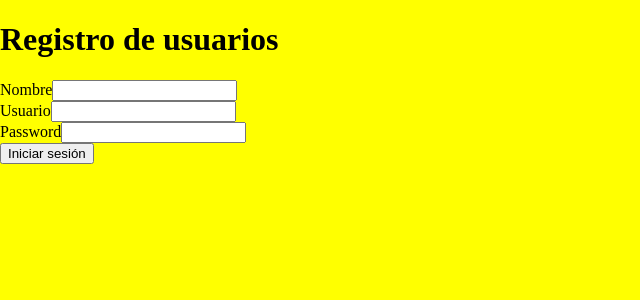
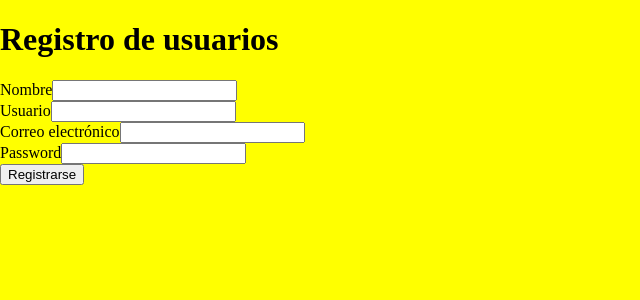
Before and after one commit to alilopez37/CursoWebA, a React (Vite) app: page /register in a window 1280 px wide. Shown: the top 300 px of the page, without its empty margins (0-640 px from the left). Built offline with nearby package versions, Linux system fonts and the light colour scheme.

Commit message:
[ADD] Servicios POST de alta de usuario

```diff
--- /dev/null
+++ b/src/assets/styles/Character.css
@@ -0,0 +1,14 @@
+.character-container_character {
+    width: 30%;
+    margin: 0 10px;
+}
+
+.character-container_character img {
+    border-radius: 50%;
+}
+
+.character-container_character span {
+    font-size: 15px;
+    color: grey;
+    text-align: center;
+}
--- /dev/null
+++ b/src/assets/styles/CharacterList.css
@@ -0,0 +1,7 @@
+.character-container {
+    display: flex;
+    flex-wrap: wrap;
+    width: 90%;
+    margin: 0 5%;
+    justify-content: center;
+}
--- a/src/components/atoms/FormRegister.jsx
+++ b/src/components/atoms/FormRegister.jsx
@@ -3,40 +3,64 @@ import {useNavigate} from 'react-router-dom';
 
 function FormRegister() {
     const navigate = useNavigate()
-
     const name = useRef()
     const username = useRef()
     const password = useRef()
 
     const form = useRef()
+    const endpoint = 'http://34.225.239.102/api/registrar/usuario'
 
     const handlerClick = (e)=>{
         e.preventDefault();
         //navigate("/home")
         const newForm = new FormData(form.current)
-        let newName = newForm.get('name')
-        alert(`Nombre: ${newForm.get('name')} \nUsername: ${newForm.get('username')}`)
+        //let newName = newForm.get('name')
+        //alert(`Nombre: ${newForm.get('name')} \nUsername: ${newForm.get('username')}`)
+
+        const options = {
+            method: 'POST',
+            headers : {
+                'Content-Type':'application/json'
+            },
+            body:JSON.stringify({
+                nombre: newForm.get('nombre'),
+                usuario: newForm.get('usuario'),
+                correo: newForm.get('correo'),
+                contrasenia: newForm.get('contrasenia')
+            })
+        }
+
+        fetch(endpoint, options)
+        .then(response => response.json())
+        .then(data => {
+            alert(JSON.stringify(data))
+        })
     }
 
     return (
         <form ref={form}>
             <div>
                 <label htmlFor="name">Nombre</label>
-                <input type="text" id="name" name="name" />
+                <input type="text" id="name" name="nombre" />
             </div>
 
             <div>
                 <label>Usuario
-                    <input type="text" name="username"/>
+                    <input type="text" name="usuario"/>
                 </label>
             </div>
 
             <div>
-                <label>Password</label>
-                <input type="password" ref={password} />
+                <label htmlFor="name">Correo electrónico</label>
+                <input type="text" id="name" name="correo" />
             </div>
 
-            <button type="button" onClick={handlerClick}>Iniciar sesión</button>
+            <div>
+                <label>Password</label>
+                <input type="password" name='contrasenia' />
+            </div>
+
+            <button type="button" onClick={handlerClick}>Registrarse</button>
         </form>
      );
 }
--- a/src/components/molecules/Character.jsx
+++ b/src/components/molecules/Character.jsx
@@ -1,8 +1,11 @@
+import '../../assets/styles/Character.css'
 function Character({img,name}) {
     return (
-        <div>
+        <div className="character-container_character">
             <img src={img} alt={name} />
-            <span>{name}</span>
+            <div>
+                <span>{name}</span>
+            </div>
         </div>
      );
 }
--- a/src/components/organism/CharacterList.jsx
+++ b/src/components/organism/CharacterList.jsx
@@ -1,10 +1,13 @@
 import Character from "../molecules/Character";
+import '../../assets/styles/CharacterList.css'
 function CharacterList({characters}) {
     return (
-        <div>
+        <div className="character-container">
             {characters.map( character => <Character
+                key={character.id}
                 img={character.image}
                 name={character.name}/>)
+
             }
         </div>
       );
```
